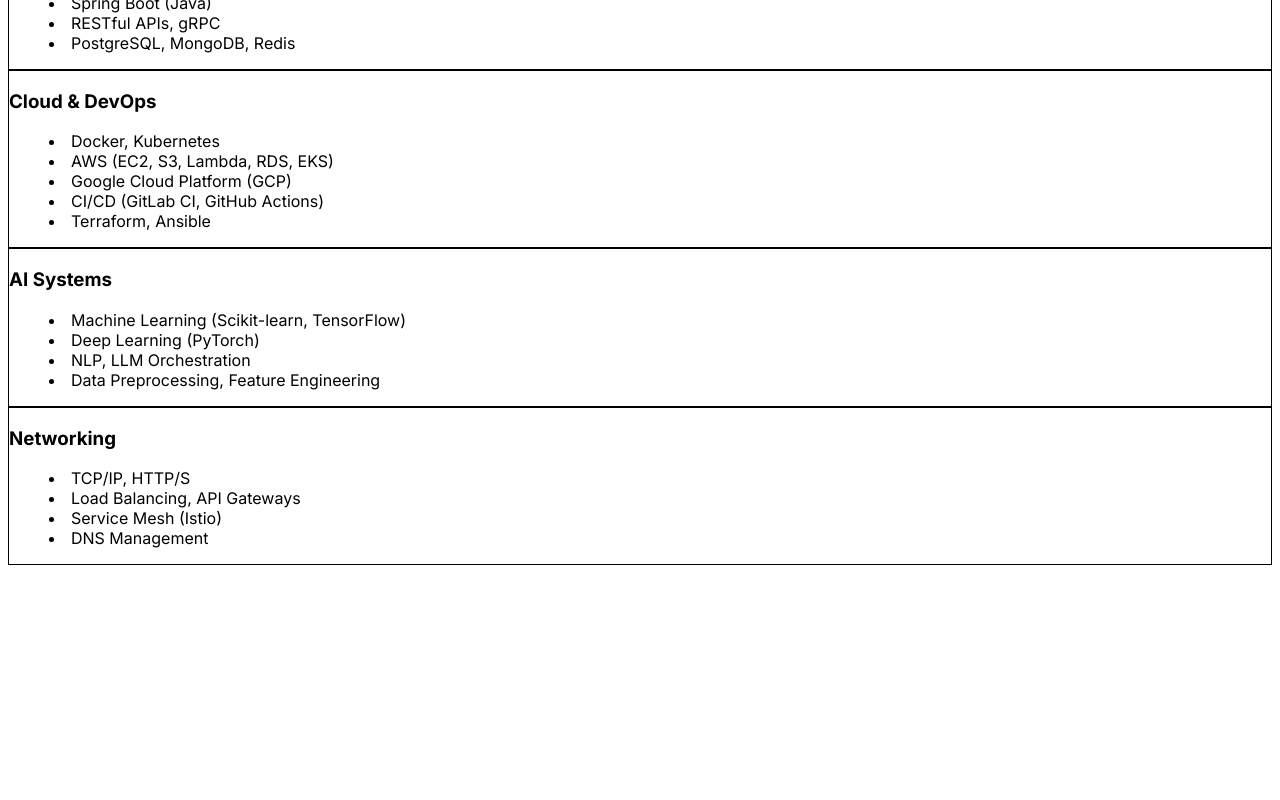
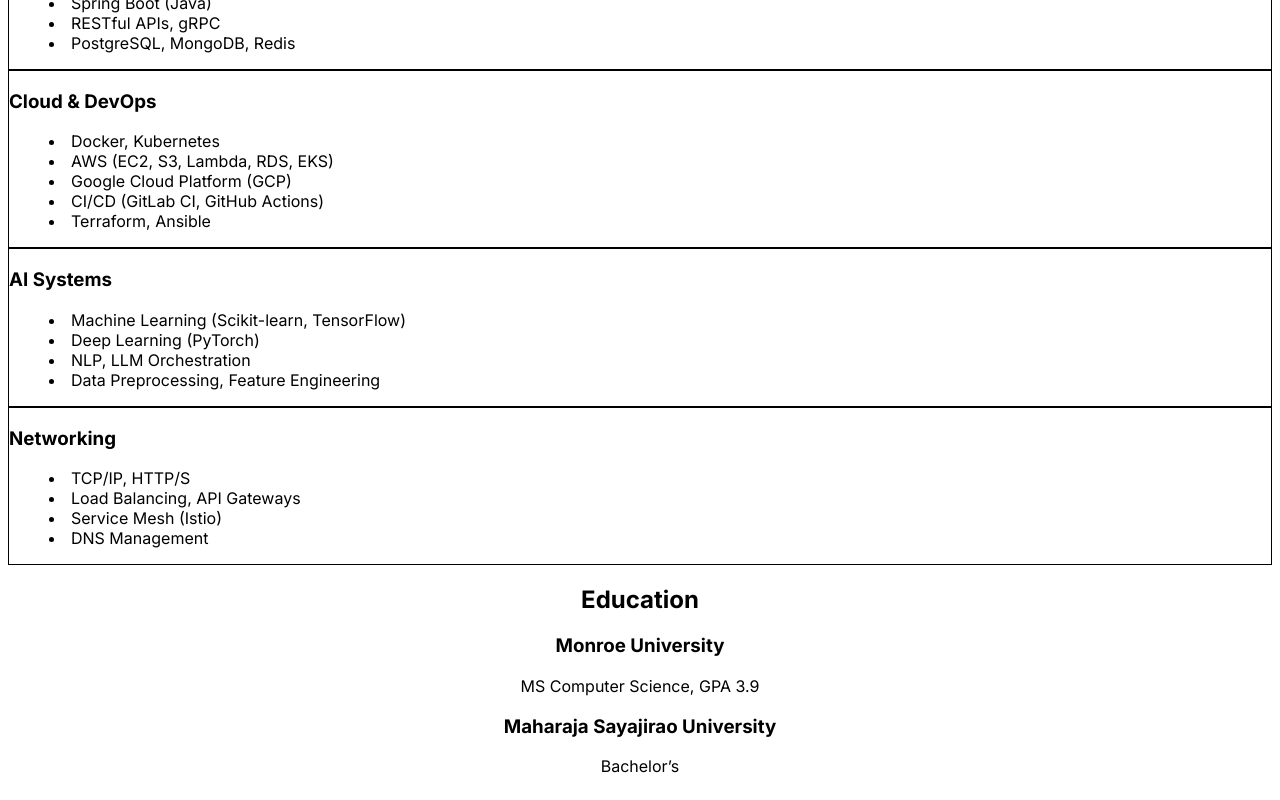
Before and after one commit to khushi491/portfolio, a Next.js app: page / in a window 1280 px wide. Shown: the part 2814-3614 px from the top of the page. Before the commit the page ends 3387 px from the top, so only its background shows below. Built offline with nearby package versions, Linux system fonts and the light colour scheme.

Commit message:
Feat: Implement Education Section; Refactor: Update Navbar with new sections.

```diff
--- a/src/app/page.tsx
+++ b/src/app/page.tsx
@@ -325,6 +325,39 @@
         </div>
       </motion.section>
 
+      {/* Education Section */}
+      <motion.section
+        id="education"
+        initial={{ opacity: 0, y: 50 }}
+        animate={{ opacity: 1, y: 0 }}
+        transition={{ duration: 0.8, delay: 1.0 }}
+        className="w-full max-w-5xl mx-auto py-16 md:py-24 px-4 text-dark-text-secondary"
+      >
+        <h2 className="text-4xl md:text-5xl font-bold text-dark-text-primary text-center mb-12">
+          Education
+        </h2>
+        <div className="space-y-6 text-center text-lg">
+          <motion.div
+            initial={{ opacity: 0 }}
+            whileInView={{ opacity: 1 }}
+            viewport={{ once: true, amount: 0.5 }}
+            transition={{ duration: 0.6 }}
+          >
+            <h3 className="text-2xl font-semibold text-text-primary">Monroe University</h3>
+            <p className="text-text-secondary">MS Computer Science, GPA 3.9</p>
+          </motion.div>
+          <motion.div
+            initial={{ opacity: 0 }}
+            whileInView={{ opacity: 1 }}
+            viewport={{ once: true, amount: 0.5 }}
+            transition={{ duration: 0.6, delay: 0.2 }}
+          >
+            <h3 className="text-2xl font-semibold text-text-primary">Maharaja Sayajirao University</h3>
+            <p className="text-text-secondary">Bachelor’s</p>
+          </motion.div>
+        </div>
+      </motion.section>
+
     </main>
   );
 }
--- a/src/components/Navbar.tsx
+++ b/src/components/Navbar.tsx
@@ -10,9 +10,11 @@
 
   const sections = [
     { id: 'home', name: 'Home' },
-    { id: 'skills', name: 'Skills' },
+    { id: 'about', name: 'About' },
     { id: 'experience', name: 'Experience' },
     { id: 'projects', name: 'Projects' },
+    { id: 'skills', name: 'Skills' },
+    { id: 'education', name: 'Education' },
   ];
 
   const handleScroll = () => {
```
